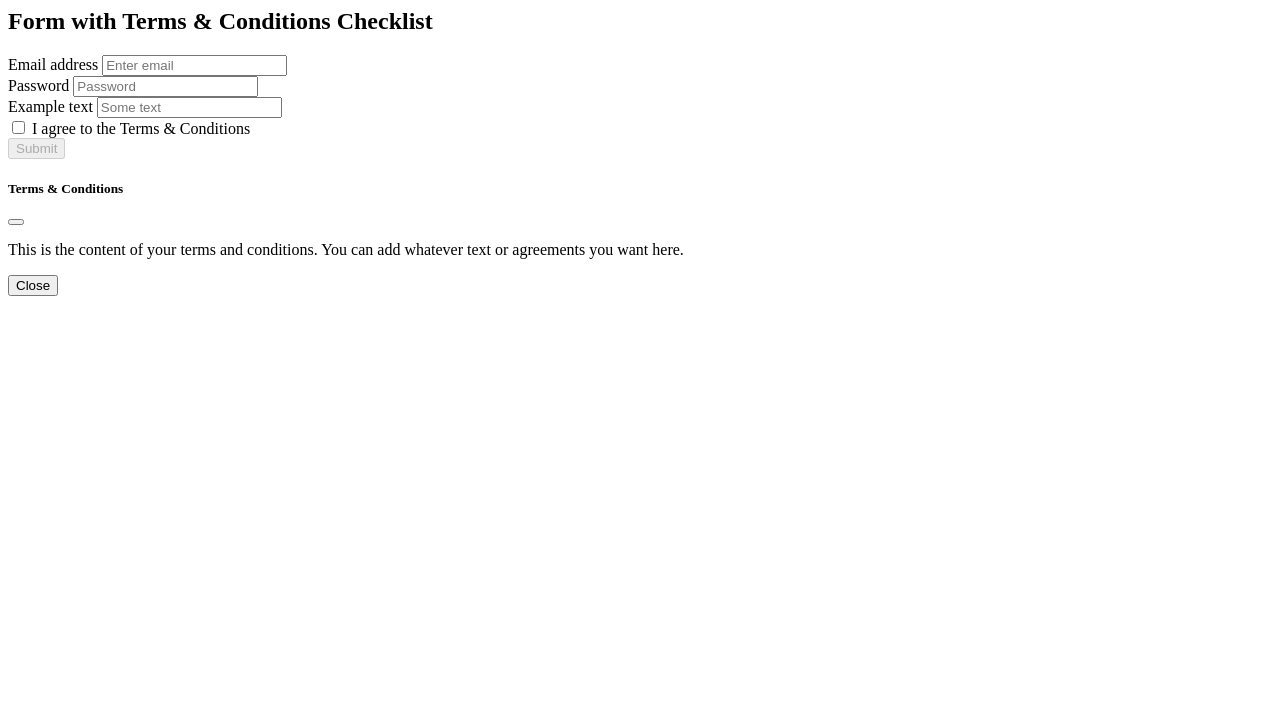
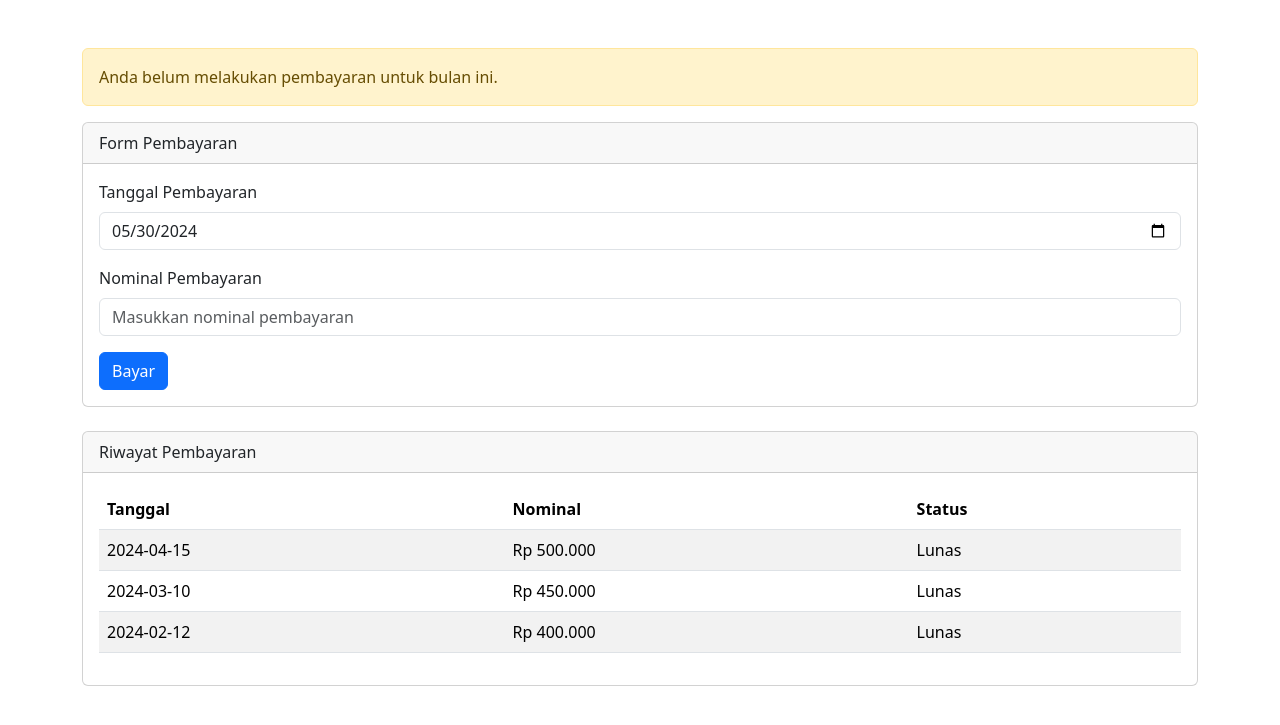
Before and after one commit to oalahbro/Pesantren-CI3, a PHP site: page /database/application/views/test.php in a window 1280 px wide. Shown: the top 725 px of the page. Run offline with PHP 8.4, Linux system fonts and the light colour scheme.

Commit message:
pembayaran done

```diff
--- a/application/controllers/Loginsignup.php
+++ b/application/controllers/Loginsignup.php
@@ -152,7 +152,7 @@ class Loginsignup extends MY_Controller
     }
     public function test()
     {
-        print_r($this->session->userdata('user'));
+        $this->load->view('test');
     }
 
     public function logout()
--- a/application/views/components/inc_header.php
+++ b/application/views/components/inc_header.php
@@ -10,8 +10,6 @@
     <script src="https://code.jquery.com/jquery-3.5.1.min.js"></script>
     <script src="https://cdn.jsdelivr.net/npm/bootstrap@5.3.3/dist/js/bootstrap.bundle.min.js"></script>
 
-    <!-- Latest compiled JavaScript -->
-    <!-- <script src="https://cdn.jsdelivr.net/npm/bootstrap@5.3.3/dist/js/bootstrap.bundle.min.js"></script> -->
 </head>
 
 <body>
--- a/application/views/profile.php
+++ b/application/views/profile.php
@@ -2,7 +2,7 @@
     <!-- Account page navigation-->
     <div class="nav nav-borders">
         <a class="nav-link active ms-0" href="https://www.bootdey.com/snippets/view/bs5-edit-profile-account-details" target="__blank">Profile</a>
-        <a class="nav-link" href="https://www.bootdey.com/snippets/view/bs5-profile-billing-page" target="__blank">Infaq</a>
+        <a class="nav-link" href="<?php echo base_url('Pembayaran') ?>">Infaq</a>
     </div>
     <hr class="mt-0 mb-4">
     <div class="row">
--- a/application/views/test.php
+++ b/application/views/test.php
@@ -1,41 +1,124 @@
-<div class="container mt-5">
-    <h2>Form with Terms & Conditions Checklist</h2>
-    <form id="termsForm">
-        <div class="mb-3">
-            <label for="inputEmail" class="form-label">Email address</label>
-            <input type="email" class="form-control" id="inputEmail" placeholder="Enter email" required>
+<!DOCTYPE html>
+<html lang="en">
+
+<head>
+    <meta charset="UTF-8">
+    <meta name="viewport" content="width=device-width, initial-scale=1.0">
+    <title>Form Pembayaran</title>
+    <link href="https://cdn.jsdelivr.net/npm/bootstrap@5.3.3/dist/css/bootstrap.min.css" rel="stylesheet">
+    <script src="https://code.jquery.com/jquery-3.5.1.min.js"></script>
+    <script src="https://cdn.jsdelivr.net/npm/bootstrap@5.3.3/dist/js/bootstrap.bundle.min.js"></script>
+</head>
+
+<body>
+    <div class="container mt-5">
+        <!-- Notifikasi -->
+        <div id="paymentNotification" class="alert alert-info" role="alert">
+            <!-- Pesan notifikasi akan diisi oleh JavaScript -->
         </div>
-        <div class="mb-3">
-            <label for="inputPassword" class="form-label">Password</label>
-            <input type="password" class="form-control" id="inputPassword" placeholder="Password" required>
+
+        <!-- Form Pembayaran -->
+        <div class="card mb-4">
+            <div class="card-header">Form Pembayaran</div>
+            <div class="card-body">
+                <form id="paymentForm" action="#" method="post">
+                    <div class="mb-3">
+                        <label for="paymentDate" class="form-label">Tanggal Pembayaran</label>
+                        <input type="date" class="form-control" id="paymentDate" name="paymentDate" required>
+                    </div>
+                    <div class="mb-3">
+                        <label for="paymentAmount" class="form-label">Nominal Pembayaran</label>
+                        <input type="number" class="form-control" id="paymentAmount" name="paymentAmount" placeholder="Masukkan nominal pembayaran" required>
+                    </div>
+                    <button type="submit" class="btn btn-primary">Bayar</button>
+                </form>
+            </div>
         </div>
-        <div class="mb-3">
-            <label for="inputText" class="form-label">Example text</label>
-            <input type="text" class="form-control" id="inputText" placeholder="Some text" required>
-        </div>
-        <div class="mb-3 form-check">
-            <input type="checkbox" class="form-check-input" id="termsCheck">
-            <label class="form-check-label" for="termsCheck">I agree to the Terms & Conditions</label>
-        </div>
-        <button type="submit" class="btn btn-primary mt-3" id="submitButton" disabled>Submit</button>
-    </form>
-</div>
 
-<!-- Bootstrap Modal -->
-<div class="modal fade" id="termsModal" tabindex="-1" aria-labelledby="termsModalLabel" aria-hidden="true">
-    <div class="modal-dialog modal-dialog-centered">
-        <div class="modal-content">
-            <div class="modal-header">
-                <h5 class="modal-title" id="termsModalLabel">Terms & Conditions</h5>
-                <button type="button" class="btn-close" data-bs-dismiss="modal" aria-label="Close"></button>
-            </div>
-            <div class="modal-body">
-                <!-- Your terms and conditions content here -->
-                <p>This is the content of your terms and conditions. You can add whatever text or agreements you want here.</p>
-            </div>
-            <div class="modal-footer">
-                <button type="button" class="btn btn-secondary" data-bs-dismiss="modal">Close</button>
+        <!-- Riwayat Pembayaran -->
+        <div class="card">
+            <div class="card-header">Riwayat Pembayaran</div>
+            <div class="card-body">
+                <table class="table table-striped">
+                    <thead>
+                        <tr>
+                            <th scope="col">Tanggal</th>
+                            <th scope="col">Nominal</th>
+                            <th scope="col">Status</th>
+                        </tr>
+                    </thead>
+                    <tbody id="paymentHistory">
+                        <!-- Data riwayat pembayaran akan diisi oleh JavaScript -->
+                    </tbody>
+                </table>
             </div>
         </div>
     </div>
-</div>
+
+    <script>
+        document.addEventListener('DOMContentLoaded', function() {
+            // Menetapkan nilai default untuk input tanggal pembayaran ke tanggal hari ini
+            var today = new Date().toISOString().split('T')[0];
+            document.getElementById('paymentDate').value = today;
+
+            // Data contoh untuk notifikasi dan riwayat pembayaran
+            const hasPaidThisMonth = false; // Ganti dengan logika untuk memeriksa status pembayaran bulan ini
+            const paymentHistory = [{
+                    date: '2024-04-15',
+                    amount: '500000',
+                    status: 'Lunas'
+                },
+                {
+                    date: '2024-03-10',
+                    amount: '450000',
+                    status: 'Lunas'
+                },
+                {
+                    date: '2024-02-12',
+                    amount: '400000',
+                    status: 'Lunas'
+                }
+            ];
+
+            // Menampilkan notifikasi
+            const notificationElement = document.getElementById('paymentNotification');
+            if (hasPaidThisMonth) {
+                notificationElement.classList.add('alert-success');
+                notificationElement.textContent = 'Anda sudah melakukan pembayaran untuk bulan ini.';
+            } else {
+                notificationElement.classList.add('alert-warning');
+                notificationElement.textContent = 'Anda belum melakukan pembayaran untuk bulan ini.';
+            }
+
+            // Menampilkan riwayat pembayaran
+            const historyElement = document.getElementById('paymentHistory');
+            paymentHistory.forEach(payment => {
+                const row = document.createElement('tr');
+                row.innerHTML = `
+                    <td>${payment.date}</td>
+                    <td>Rp ${parseInt(payment.amount).toLocaleString('id-ID')}</td>
+                    <td>${payment.status}</td>
+                `;
+                historyElement.appendChild(row);
+            });
+
+            // Menghandle submit form
+            document.getElementById('paymentForm').addEventListener('submit', function(event) {
+                event.preventDefault();
+                const paymentDate = document.getElementById('paymentDate').value;
+                const paymentAmount = document.getElementById('paymentAmount').value;
+
+                // Tambahkan logika untuk memproses pembayaran di sini
+
+                alert(`Pembayaran sebesar Rp ${parseInt(paymentAmount).toLocaleString('id-ID')} pada tanggal ${paymentDate} berhasil diproses.`);
+
+                // Reset form setelah submit
+                this.reset();
+                document.getElementById('paymentDate').value = today; // Atur kembali nilai tanggal ke hari ini
+            });
+        });
+    </script>
+
+</body>
+
+</html>
```
Also changed, not shown: application/controllers/Pembayaran.php (added, +48 -0 lines), application/models/M_pembayaran.php (added, +30 -0 lines), application/views/components/inc_footer.php (+10 -6 lines), application/views/pembayaran.php (added, +66 -0 lines), companyprofile.sql (+30 -3 lines).
